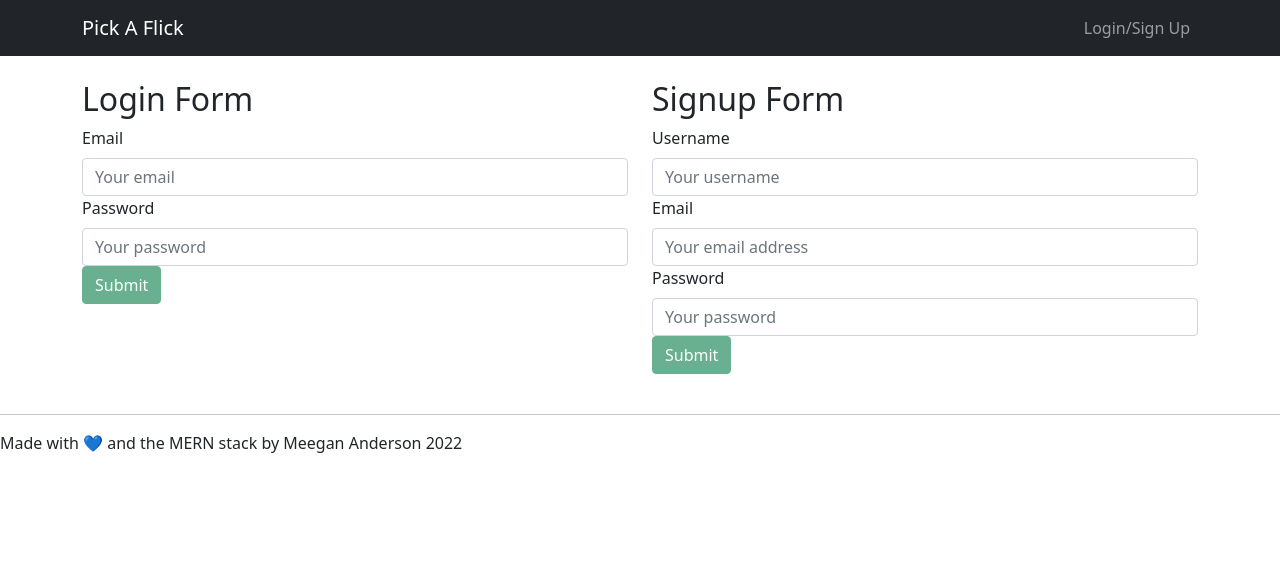
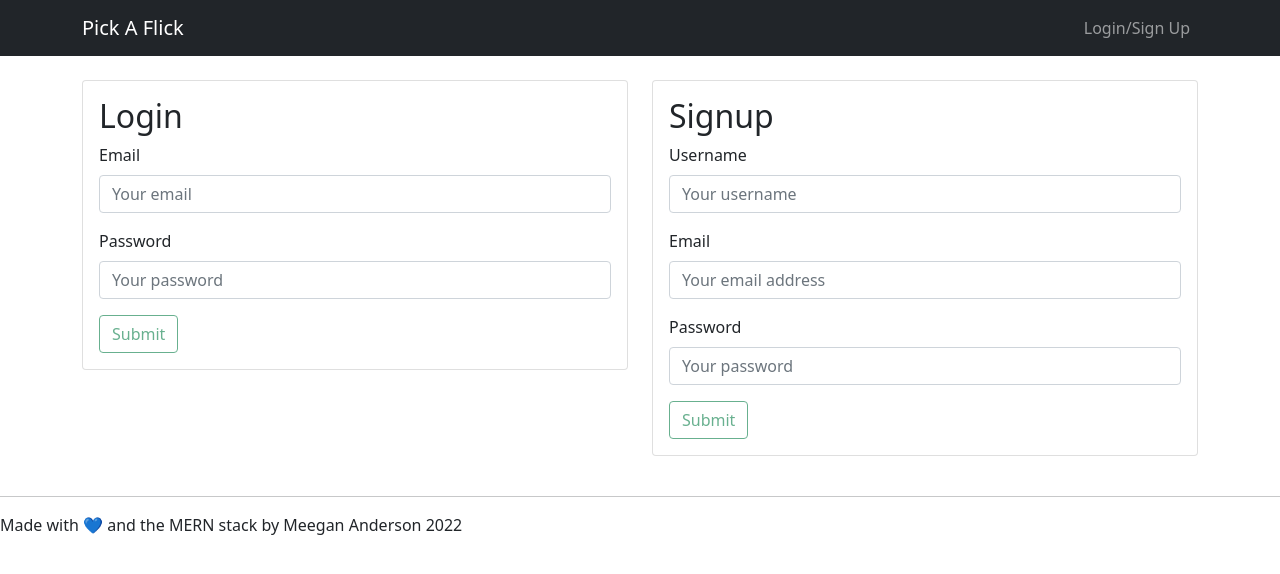
Before and after one commit to NotANewt/pick_a_flick, a React (Create React App) app in the folder client/: page /LoginSignup in a window 1280 px wide. Shown: the top 574 px of the page. Built offline with nearby package versions, Linux system fonts and the light colour scheme.

Commit message:
bootstrapped login signup page

```diff
--- a/client/src/components/LoginForm.js
+++ b/client/src/components/LoginForm.js
@@ -1,5 +1,5 @@
 import React, { useState, useEffect } from "react";
-import { Form, Button, Alert } from "react-bootstrap";
+import { Form, Button, Alert, Card } from "react-bootstrap";
 
 import { useMutation } from "@apollo/client";
 import { LOGIN_USER } from "../utils/mutations";
@@ -55,27 +55,31 @@ const LoginForm = () => {
 
   return (
     <>
+      <Card>
+        <Card.Body>
           <Form noValidate validated={validated} onSubmit={handleFormSubmit}>
             <Alert dismissible onClose={() => setShowAlert(false)} show={showAlert} variant="danger">
               Something went wrong with your login credentials!
             </Alert>
 
-        <h2>Login Form</h2>
-        <Form.Group>
+            <h2>Login</h2>
+            <Form.Group className="mb-3">
               <Form.Label htmlFor="email">Email</Form.Label>
               <Form.Control type="text" placeholder="Your email" name="email" onChange={handleInputChange} value={userFormData.email} required />
               <Form.Control.Feedback type="invalid">Email is required!</Form.Control.Feedback>
             </Form.Group>
 
-        <Form.Group>
+            <Form.Group className="mb-3">
               <Form.Label htmlFor="password">Password</Form.Label>
               <Form.Control type="password" placeholder="Your password" name="password" onChange={handleInputChange} value={userFormData.password} required />
               <Form.Control.Feedback type="invalid">Password is required!</Form.Control.Feedback>
             </Form.Group>
-        <Button disabled={!(userFormData.email && userFormData.password)} type="submit" variant="success">
+            <Button disabled={!(userFormData.email && userFormData.password)} type="submit" variant="outline-success">
               Submit
             </Button>
           </Form>
+        </Card.Body>
+      </Card>
     </>
   );
 };
--- a/client/src/components/SignupForm.js
+++ b/client/src/components/SignupForm.js
@@ -1,5 +1,5 @@
 import React, { useState, useEffect } from "react";
-import { Form, Button, Alert } from "react-bootstrap";
+import { Form, Button, Alert, Card } from "react-bootstrap";
 
 import { useMutation } from "@apollo/client";
 import { ADD_USER } from "../utils/mutations";
@@ -62,6 +62,8 @@ const SignupForm = () => {
 
   return (
     <>
+      <Card>
+        <Card.Body>
           {/* This is needed for the validation functionality above */}
           <Form noValidate validated={validated} onSubmit={handleFormSubmit}>
             {/* show alert if server response is bad */}
@@ -69,29 +71,31 @@ const SignupForm = () => {
               Something went wrong with your signup!
             </Alert>
 
-        <h2>Signup Form</h2>
+            <h2>Signup</h2>
 
-        <Form.Group>
+            <Form.Group className="mb-3">
               <Form.Label htmlFor="username">Username</Form.Label>
               <Form.Control type="text" placeholder="Your username" name="username" onChange={handleInputChange} value={userFormData.username} required />
               <Form.Control.Feedback type="invalid">Username is required!</Form.Control.Feedback>
             </Form.Group>
 
-        <Form.Group>
+            <Form.Group className="mb-3">
               <Form.Label htmlFor="email">Email</Form.Label>
               <Form.Control type="email" placeholder="Your email address" name="email" onChange={handleInputChange} value={userFormData.email} required />
               <Form.Control.Feedback type="invalid">Email is required!</Form.Control.Feedback>
             </Form.Group>
 
-        <Form.Group>
+            <Form.Group className="mb-3">
               <Form.Label htmlFor="password">Password</Form.Label>
               <Form.Control type="password" placeholder="Your password" name="password" onChange={handleInputChange} value={userFormData.password} required />
               <Form.Control.Feedback type="invalid">Password is required!</Form.Control.Feedback>
             </Form.Group>
-        <Button disabled={!(userFormData.username && userFormData.email && userFormData.password)} type="submit" variant="success">
+            <Button disabled={!(userFormData.username && userFormData.email && userFormData.password)} type="submit" variant="outline-success">
               Submit
             </Button>
           </Form>
+        </Card.Body>
+      </Card>
     </>
   );
 };
```
Lines whose indentation alone changed are shown as unchanged.
